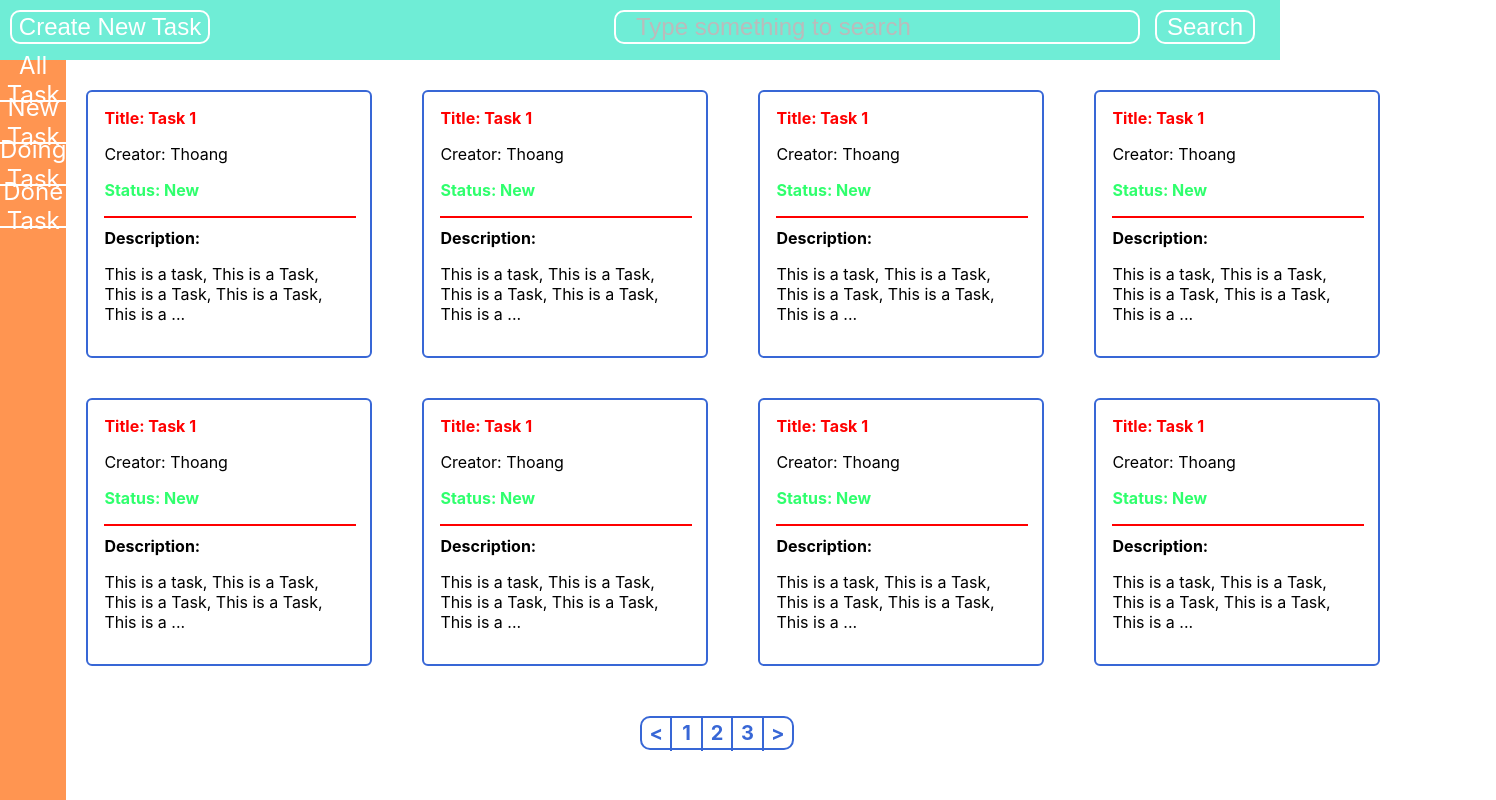
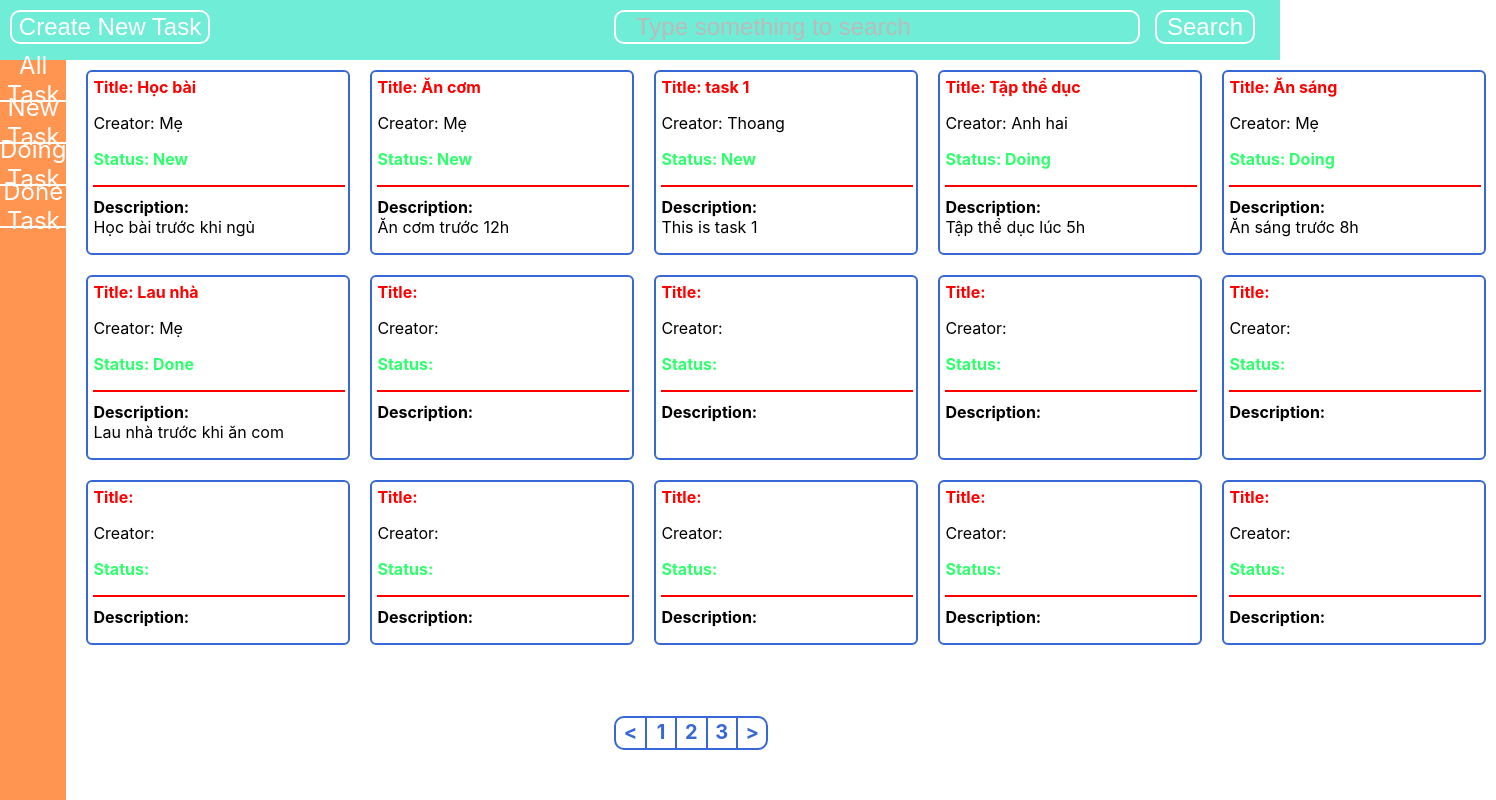
Before and after one commit to thoangtran20/ReactJS_FE27_M37, a React (Create React App) app in the folder todo-app/: page / in a window 1280 px wide. Shown: the whole page, 1496 px wide, since content can reach past the window. Built offline with nearby package versions, Linux system fonts and the light colour scheme.

Commit message:
Todo-app

```diff
--- a/todo-app/src/components/Foooter.scss
+++ b/todo-app/src/components/Foooter.scss
@@ -1,7 +1,9 @@
 .todo-footer {
+  align-items: center;
+  justify-content: center;
   position: absolute;
   bottom: 50px;
-  left: 50vw;
+  left: 48vw;
   display: flex;
   width: 150px;
   height: 30px;
--- a/todo-app/src/components/TodoItem.jsx
+++ b/todo-app/src/components/TodoItem.jsx
@@ -1,21 +1,70 @@
 // This is also component
+import { Component } from 'react';
 import './TodoItem.scss'
 
-export const TodoItem = () => {
+// Funtional Component
+export const TodoItemFunction = (props) => {
+  console.log(props);
   return (
     <div className="todo-item">
-      <p className="todo-item-title">Title: Task 1</p>
-      <p className="todo-item-creator">Creator: Thoang</p>
-      <p className="todo-item-status">Status: New</p>
+      <p className="todo-item-title">Title: {props.title}</p>
+      <p className="todo-item-creator">Creator: {props.creator}</p>
+      <p className="todo-item-status">Status: {props.status}</p>
       <hr className="todo-item-divider" />
       <p className="todo-item-description">
         <span>Description: </span>
         <br />
         <p>
-          This is a task, This is a Task, This is a Task, This is a Task, This
-          is a ...
+          {props.description}
         </p>
       </p>
     </div>
   )
 }
+
+export class TodoItemClass extends Component {
+  render() {
+    return (
+      <div className="todo-item">
+      <p className="todo-item-title">Title: {this.props.title}</p>
+      <p className="todo-item-creator">Creator: {this.props.creator}</p>
+      <p className="todo-item-status">Status: {this.props.status}</p>
+      <hr className="todo-item-divider" />
+      <p className="todo-item-description">
+        <span>Description: </span>
+        <br />
+        <p>
+          {this.props.description}
+        </p>
+      </p>
+    </div>
+    )
+  }
+}
+
+// export default TodoItem;
+
+// class Person {
+//   // Thuoc tinh: ten, tuoi, ...
+//   constructor(name, age) {
+//     this.name = name;
+//     this.age = age;
+//   }
+
+//   run() {
+//     console.log(`${this.name} dang chay`)
+//   }
+
+//   sleep() {
+//     console.log(`${this.name} dang ngu`)
+//   }
+
+//   hello() {
+//     console.log(`${this.name} chao ban`);
+//   }
+
+// }
+// const thoang = new Person('Thoang', 22);
+// thoang.hello();
+// thoang.run();
+// thoang.sleep();
--- a/todo-app/src/components/TodoItem.scss
+++ b/todo-app/src/components/TodoItem.scss
@@ -1,14 +1,14 @@
 .todo-item {
   width: 250px;
   border: 2px solid #3867d6;
-  margin: 20px auto;
   border-radius: 6px;
   text-align: left;
   // display: flex;
   // justify-content: start;
   // align-items: flex-start;
   // flex-direction: column;
-  padding: 16px;
+  padding: 5px;
+  padding-bottom: 0;
 
   .todo-item-title {
     color: red;
@@ -40,4 +40,8 @@
     font-weight: 700;
   }
 
+  .todo-item-description p {
+    margin-top: 0;
+  }
+
 }
--- a/todo-app/src/components/TodoItemList.jsx
+++ b/todo-app/src/components/TodoItemList.jsx
@@ -1,19 +1,67 @@
 import './TodoItemList.scss'
-import { TodoItem } from './TodoItem'
+import { TodoItemClass, TodoItemFunction } from './TodoItem'
+
+export const Pagination = () => {}
+
+const TodoList = [
+  {
+    title: 'task 1',
+    creator: 'Thoang',
+    status: 'New',
+    description: 'This is task 1',
+  },
+]
 
 const TodoItemList = () => {
   return (
     <div className="todo-item-list">
-      <TodoItem />
-      <TodoItem />
-      <TodoItem />
-      <TodoItem />
-      <TodoItem />
-      <TodoItem />
-      <TodoItem />
-      <TodoItem />
+      <TodoItemFunction
+        title={'Học bài'}
+        creator={'Mẹ'}
+        status={'New'}
+        description={'Học bài trước khi ngủ'}
+      />
+      <TodoItemClass
+        title={'Ăn cơm'}
+        creator={'Mẹ'}
+        status={'New'}
+        description={'Ăn cơm trước 12h'}
+      />
+      <TodoItemFunction
+        title={TodoList[0].title}
+        creator={TodoList[0].creator}
+        status={TodoList[0].status}
+        description={TodoList[0].description}
+      />
+      <TodoItemFunction
+        title={'Tập thể dục'}
+        creator={'Anh hai'}
+        status={'Doing'}
+        description={'Tập thể dục lúc 5h'}
+      />
+      <TodoItemFunction
+        title={'Ăn sáng'}
+        creator={'Mẹ'}
+        status={'Doing'}
+        description={'Ăn sáng trước 8h'}
+      />
+      <TodoItemFunction
+        title={'Lau nhà'}
+        creator={'Mẹ'}
+        status={'Done'}
+        description={'Lau nhà trước khi ăn com'}
+      />
+      <TodoItemClass />
+      <TodoItemClass />
+      <TodoItemClass />
+      <TodoItemClass />
+      <TodoItemClass />
+      <TodoItemClass />
+      <TodoItemClass />
+      <TodoItemClass />
+      <TodoItemClass />
     </div>
   )
 }
 
-export default TodoItemList;
+export default TodoItemList
--- a/todo-app/src/components/TodoItemList.scss
+++ b/todo-app/src/components/TodoItemList.scss
@@ -1,6 +1,7 @@
 .todo-item-list {
   display: grid;
-  grid-template-columns: auto auto auto auto;
+  grid-template-columns: auto auto auto auto auto;
   padding: 10px;
-  column-gap: 50px;
+  gap: 20px;
+  grid-template-rows: auto auto auto auto;
 }
```
